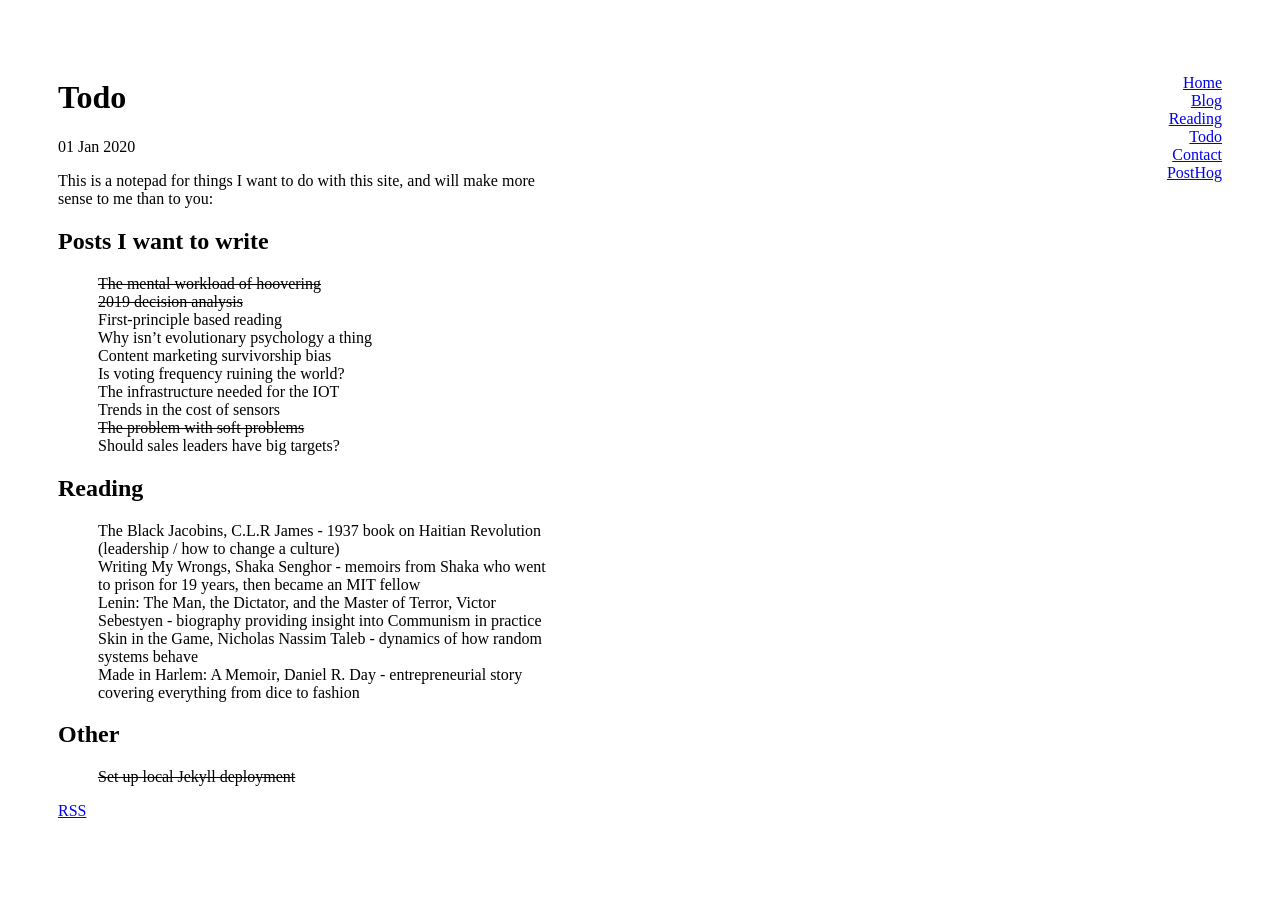
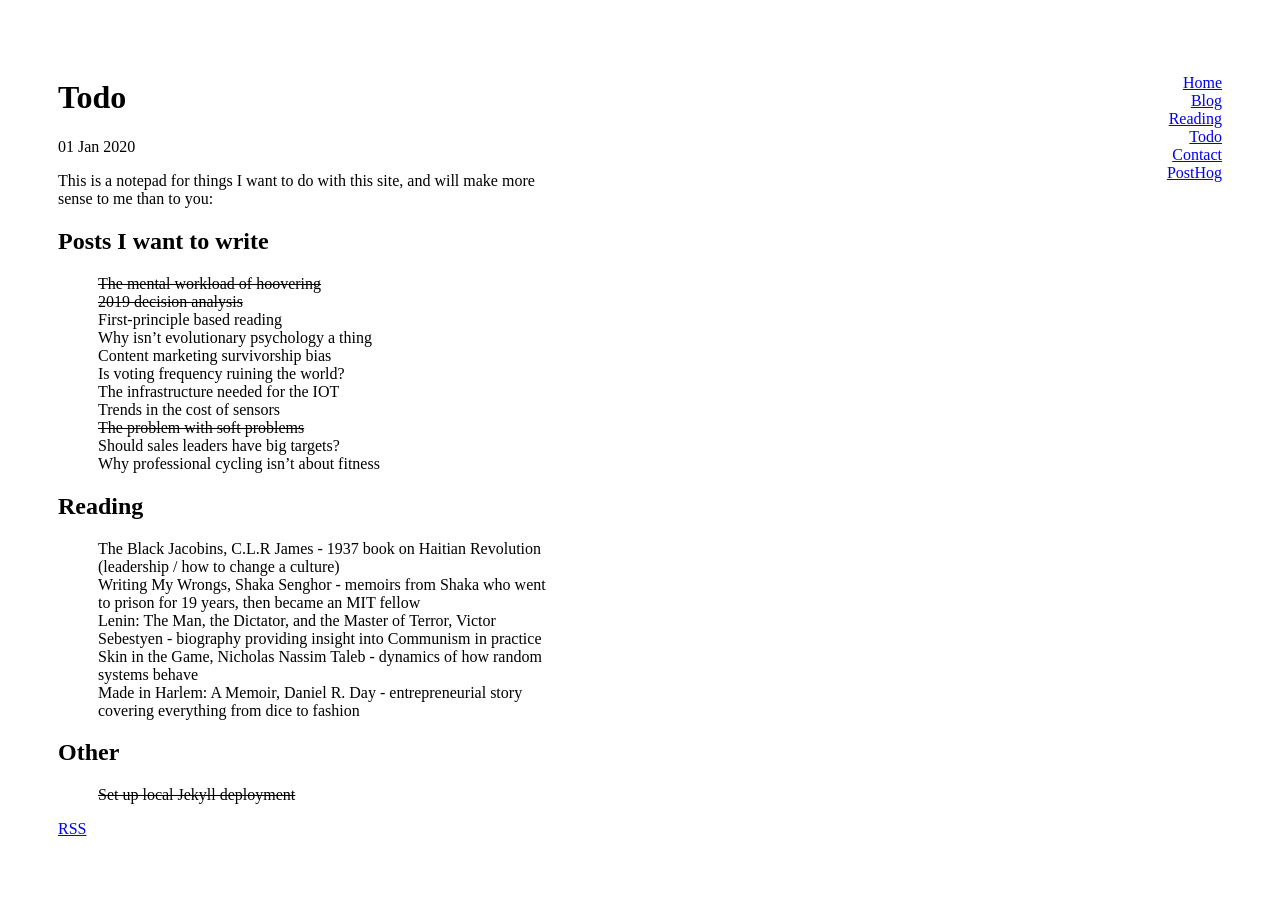
Before and after one commit to jamesefhawkins/jamesefhawkins.github.io, a Jekyll site: the page built from todo/index.md, in a window 1280 px wide. Built offline with Jekyll 4.4.1, drawn with Linux system fonts in a browser that asks for light colours.

Commit message:
Update index.md

```diff
--- a/todo/index.md
+++ b/todo/index.md
@@ -17,6 +17,7 @@ This is a notepad for things I want to do with this site, and will make more sen
 * Trends in the cost of sensors
 * <strike>The problem with soft problems</strike>
 * Should sales leaders have big targets?
+* Why professional cycling isn't about fitness
 
 ## Reading
 
```
